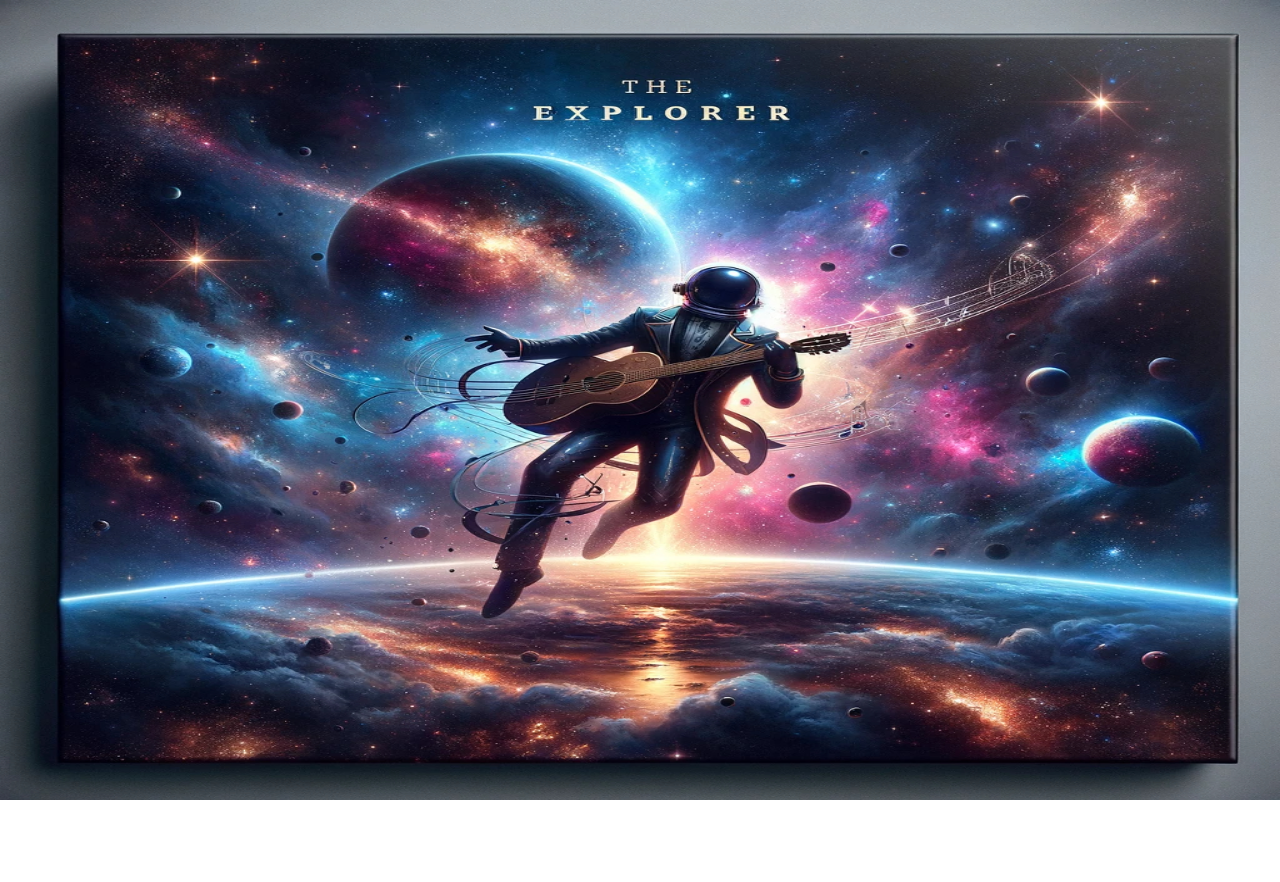
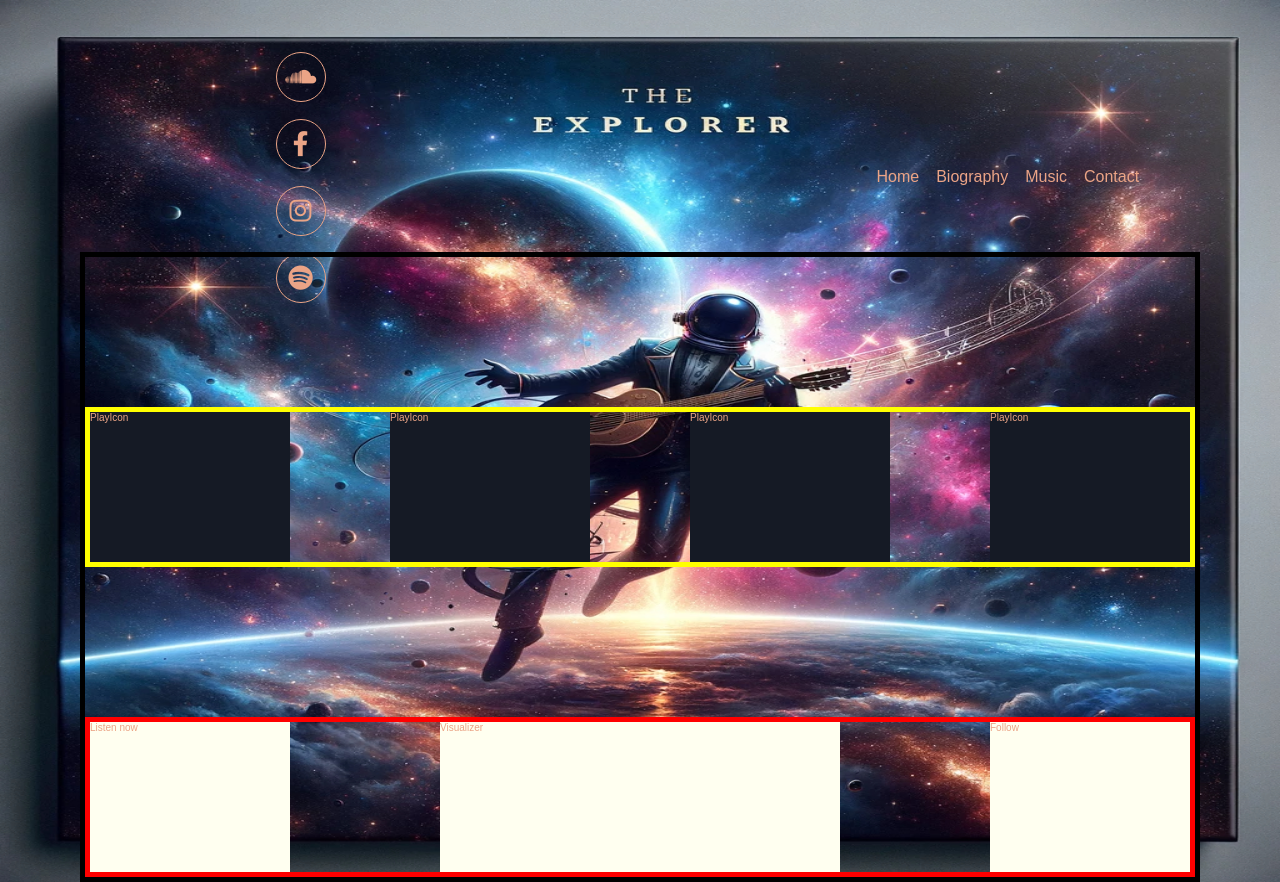
Before and after one commit to ahncid/halfdan-the-explorer, a plain HTML site: page index.html in a window 1280 px wide. Before the commit the page ends 800 px from the top, so only its background shows below. Drawn offline with Linux system fonts and the light colour scheme; a web font is replaced by a local one.

Commit message:
structure

```diff
--- a/index.html
+++ b/index.html
@@ -1,8 +1,8 @@
 <!DOCTYPE html>
 <html lang="en">
-<head>
-    <meta charset="UTF-8">
-    <meta name="viewport" content="width=device-width, initial-scale=1.0">
+  <head>
+    <meta charset="UTF-8" />
+    <meta name="viewport" content="width=device-width, initial-scale=1.0" />
     <link
       rel="stylesheet"
       href="https://cdnjs.cloudflare.com/ajax/libs/font-awesome/6.3.0/css/all.min.css"
@@ -16,12 +16,40 @@
       href="https://fonts.googleapis.com/css2?family=Nova+Cut&display=swap"
       rel="stylesheet"
     />
- <link rel="stylesheet" href="/styles.css">
+    <link rel="stylesheet" href="/styles.css" />
     <title>The Explorer</title>
-</head>
-<body>
+  </head>
+  <body>
     <header>
-        <navigation><div class="left-side"></div><div class="right-side"></div></navigation>
+      <navigation
+        ><div class="left-side">
+          <i class="fa-brands fa-soundcloud"></i
+          ><i class="fa-brands fa-facebook-f"></i>
+          <i class="fa-brands fa-instagram"></i>
+          <i class="fa-brands fa-spotify"></i>
+        </div>
+        <div class="right-side">
+          <ul>
+            <a><li>Home</li></a>
+            <a><li>Biography</li></a>
+            <a><li>Music</li></a>
+            <a><li>Contact</li></a>
+          </ul>
+        </div></navigation
+      >
+      <section>
+        <div class="playerContainer">
+          <div class="player1">PlayIcon</div>
+          <div class="player2">PlayIcon</div>
+          <div class="player3">PlayIcon</div>
+          <div class="player4">PlayIcon</div>
+        </div>
+        <div class="boxContainer">
+          <div class="box1">Listen now</div>
+          <div class="audioVisualizer">Visualizer</div>
+          <div class="box2">Follow</div>
+        </div>
+      </section>
     </header>
-</body>
+  </body>
 </html>
--- a/styles.css
+++ b/styles.css
@@ -12,6 +12,9 @@ html {
 }
 
 header {
+  display: flex;
+  align-items: center;
+  flex-direction: column;
   max-width: 100%;
   min-height: 100vh;
   background-image: url(./images/ac2.jpg);
@@ -19,3 +22,99 @@ header {
   background-size: 100% 100%;
   background-repeat: no-repeat;
 }
+
+navigation {
+  display: flex;
+  justify-content: space-between;
+  align-items: center;
+  color: #eba486;
+  width: 100%;
+  height: 70px;
+  padding-top: 8%;
+}
+.left-side {
+  display: flex;
+  flex-direction: column;
+  margin: 0 auto;
+  gap: 17px;
+  margin-top: 150px;
+}
+.left-side .fa-brands {
+  display: flex;
+  justify-content: center;
+  align-items: center;
+  font-size: 2.5rem;
+  cursor: pointer;
+  border: 1px solid #eba486;
+  width: 50px;
+  height: 50px;
+  border-radius: 50%;
+}
+.right-side {
+  width: 10%;
+  margin: 0 auto;
+  margin-top: 150px;
+}
+.right-side ul {
+  display: flex;
+  gap: 17px;
+  justify-content: space-between;
+  align-items: center;
+  flex-direction: row;
+}
+.right-side ul li {
+  list-style: none;
+  font-size: 1.6rem;
+  font-weight: 500;
+  cursor: pointer;
+  transition: all 0.3s ease;
+}
+header section {
+  display: flex;
+  justify-content: center;
+  align-items: center;
+  flex-direction: column;
+  margin-top: 150px;
+  border: 5px solid black;
+}
+.playerContainer {
+  display: flex;
+  justify-content: center;
+  align-items: center;
+  flex-direction: row;
+  margin-top: 150px;
+  color: #eba486;
+  gap: 100px;
+  border: 5px solid yellow;
+}
+.player1,
+.player2,
+.player3,
+.player4 {
+  width: 200px;
+  height: 150px;
+  background-color: #151a25;
+}
+
+.boxContainer {
+  display: flex;
+  justify-content: space-between;
+  align-items: center;
+  flex-direction: row;
+  margin-top: 150px;
+  width: 100%;
+  color: #eba486;
+  gap: 100px;
+  border: 5px solid red;
+}
+.box1,
+.box2 {
+  width: 200px;
+  height: 150px;
+  background-color: #fffff0;
+}
+.audioVisualizer {
+  height: 150px;
+  width: 400px;
+  background-color: #fffff0;
+}
```
Lines whose indentation alone changed are shown as unchanged.
